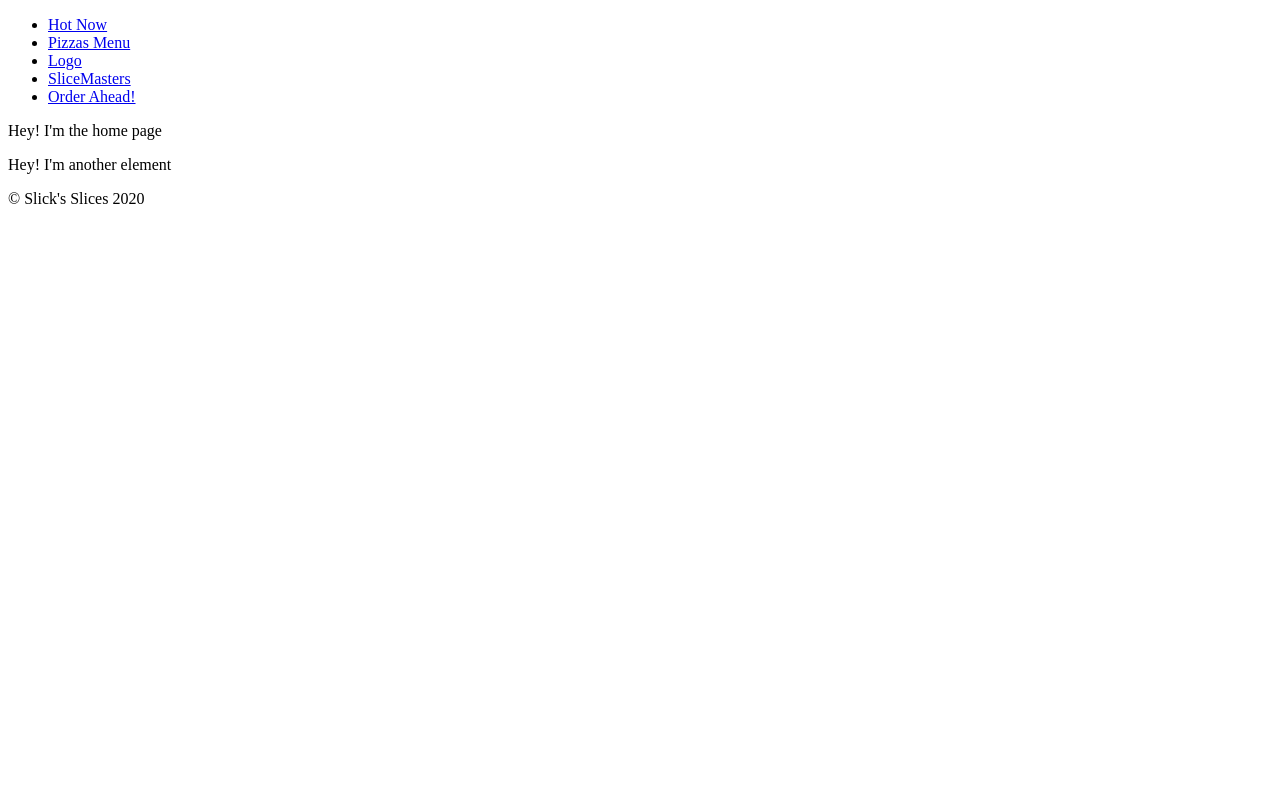
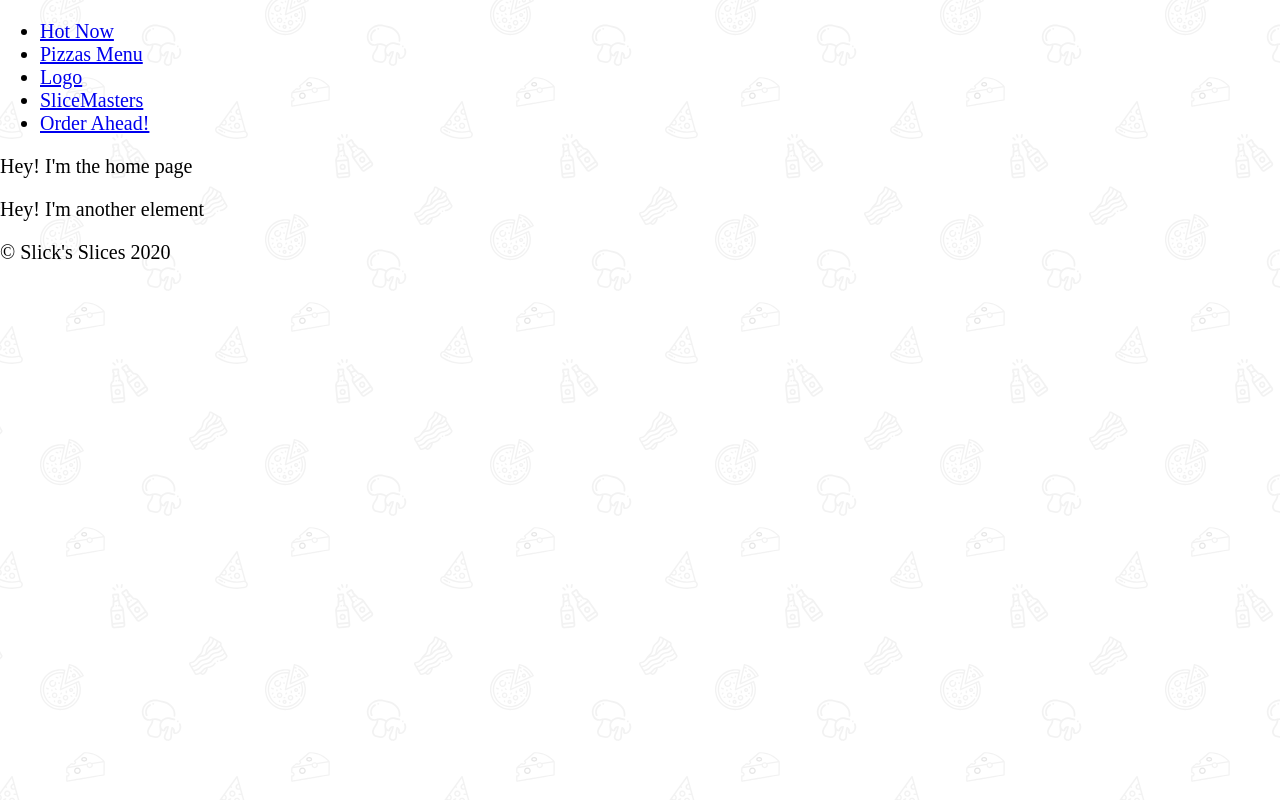
Before and after one commit to andrewstepanets/master-gatsby, a Gatsby site in the folder gatsby/: page / in a window 1280 px wide. Built offline with nearby package versions, Linux system fonts and the light colour scheme; Gatsby itself is replaced by a stand-in of ours.

Commit message:
Added Global Styled Component

```diff
--- a/gatsby/src/components/Layout.js
+++ b/gatsby/src/components/Layout.js
@@ -2,9 +2,14 @@
 import Nav from './Nav';
 import Footer from './Footer';
 
+// normalize css
+import 'normalize.css';
+import GlobalStyles from '../styles/GlobalStyles';
+
 export default function Layout({ children }) {
   return (
     <div>
+      <GlobalStyles />
       <Nav />
       {children}
       <Footer />
--- /dev/null
+++ b/gatsby/src/styles/GlobalStyles.js
@@ -0,0 +1,86 @@
+import { createGlobalStyle } from 'styled-components';
+import bg from '../assets/images/bg.svg';
+import stripes from '../assets/images/stripes.svg';
+
+const GlobalStyles = createGlobalStyle`
+  :root {
+    --red: #FF4949;
+    --black: #2E2E2E;
+    --yellow: #ffc600;
+    --white: #fff;
+    --grey: #efefef;
+  }
+  html {
+    background-image: url(${bg});
+    background-size: 450px;
+    background-attachment: fixed;
+    font-size: 10px;
+  }
+
+  body {
+    font-size: 2rem;
+  }
+
+  fieldset {
+    border-color: rgba(0,0,0,0.1);
+    border-width: 1px;
+  }
+
+  button {
+    background: var(--red);
+    color: white;
+    border: 0;
+    padding: 0.6rem 1rem;
+    border-radius: 2px;
+    cursor: pointer;
+    --cast: 2px;
+    box-shadow: var(--cast) var(--cast) 0 var(--grey);
+    text-shadow: 0.5px 0.5px 0 rgba(0,0,0,0.2);
+    transition: all 0.2s;
+    &:hover {
+      --cast: 4px;
+    }
+  }
+
+  .gatsby-image-wrapper img[src*=base64\\,] {
+    image-rendering: -moz-crisp-edges;
+    image-rendering: pixelated;
+  }
+
+  /* Scrollbar Styles */
+  body::-webkit-scrollbar {
+    width: 12px;
+  }
+  html {
+    scrollbar-width: thin;
+    scrollbar-color: var(--red) var(--white);
+  }
+  body::-webkit-scrollbar-track {
+    background: var(--white);
+  }
+  body::-webkit-scrollbar-thumb {
+    background-color: var(--red) ;
+    border-radius: 6px;
+    border: 3px solid var(--white);
+  }
+
+  hr {
+    border: 0;
+    height: 8px;
+    background-image: url(${stripes});
+    background-size: 1500px;
+  }
+
+  img {
+    max-width: 100%;
+  }
+
+  .tilt {
+    transform: rotate(-2deg);
+    position: relative;
+    display: inline-block;
+  }
+
+`;
+
+export default GlobalStyles;
--- /dev/null
+++ b/gatsby/src/styles/red.css
@@ -0,0 +1,3 @@
+body {
+    background: red;
+}
```
